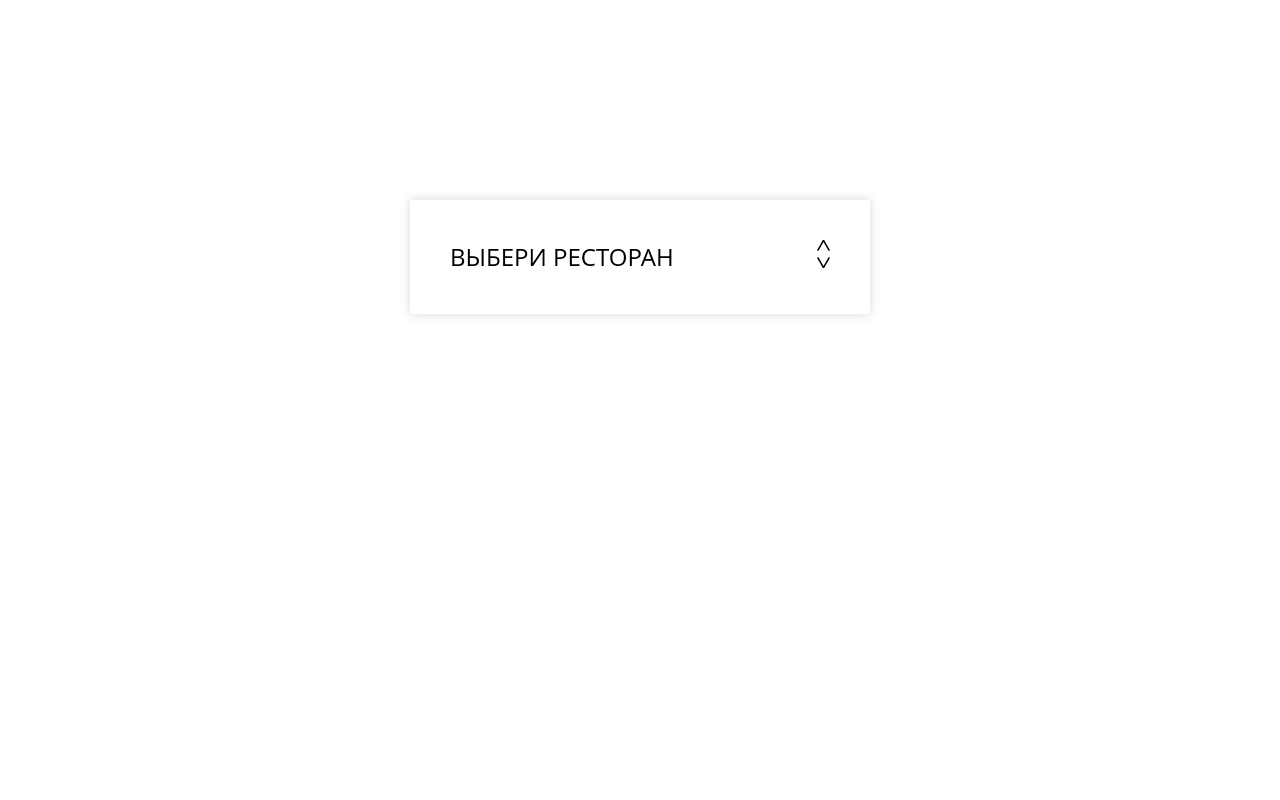
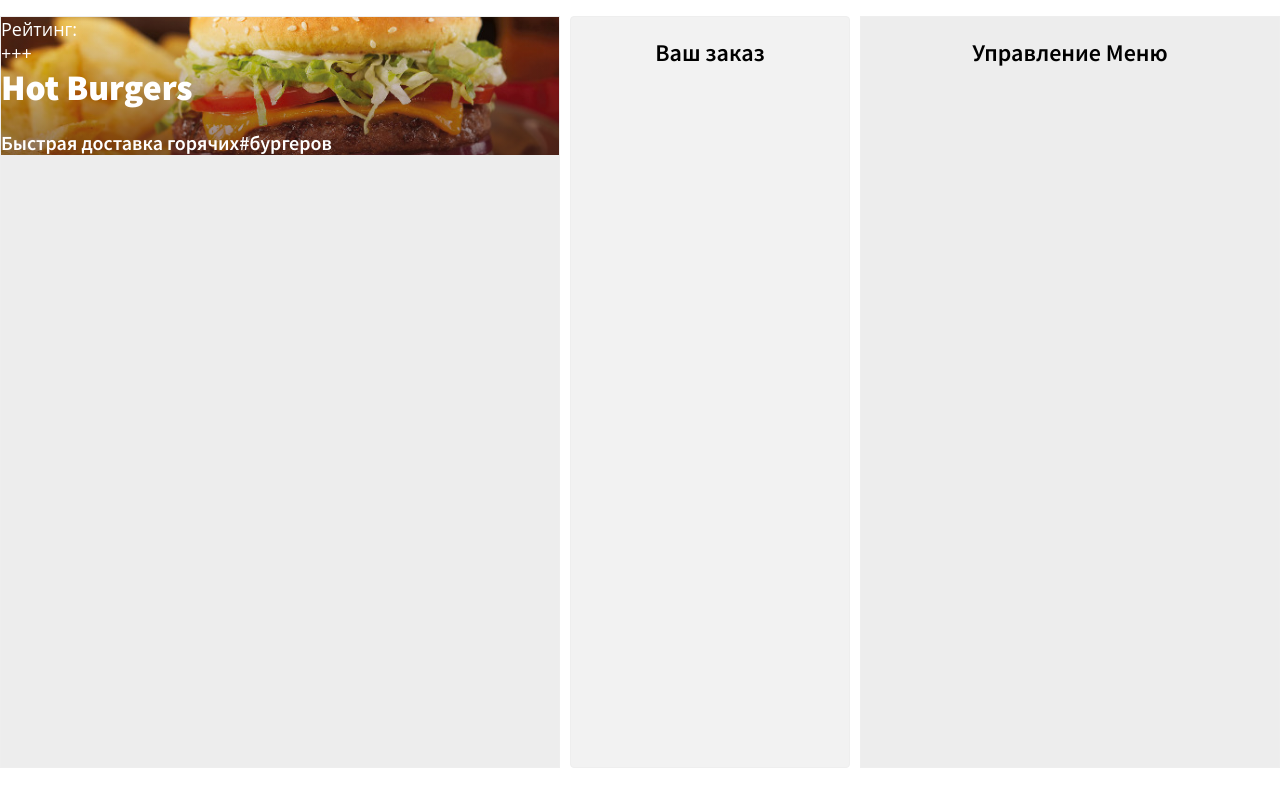
Before and after one commit to AlesVoronin/MyBurgerApp, a React (Create React App) app: page / in a window 1280 px wide. Built offline with nearby package versions, Linux system fonts and the light colour scheme.

Commit message:
feat: add component App

```diff
--- /dev/null
+++ b/src/components/App.js
@@ -0,0 +1,19 @@
+import React from 'react';
+import Header from './Header';
+import Order from './Order';
+import MenuAdmin from './MenuAdmin';
+
+class App extends React.Component {
+    render() {
+        return (
+            <div className='burger-paradise'>
+                <div className='menu'>
+                    <Header/>
+                </div>
+                <Order/>
+                <MenuAdmin/>
+            </div>
+        )
+    }
+}
+export default App;
--- /dev/null
+++ b/src/components/Header.js
@@ -0,0 +1,31 @@
+import React from 'react';
+
+class Header extends React.Component {
+    render() {
+        return (
+           <header className='top'>
+               <div className='wrap'>
+                   <div className='header=content'>
+                       <div className='header-rating'>
+                           <div className='header-rating_tag'>Рейтинг: </div>
+                           <div className='header-rating_icon'>+++</div>
+                       </div>
+
+                       <div className='header-divider'/>
+                       <h1 className='font-effect-fire-animation'>Hot Burgers</h1>
+
+                       <h3>
+                           <span>
+                               Быстрая доставка горячих
+                               <span className='sub-header'>#бургеров</span>
+                           </span>
+                       </h3>
+
+
+                   </div>
+               </div>
+           </header>
+        )
+    }
+}
+export default Header;
--- /dev/null
+++ b/src/components/MenuAdmin.js
@@ -0,0 +1,12 @@
+import React from 'react';
+
+class MenuAdmin extends React.Component {
+    render() {
+        return (
+            <div className='order-wrap'>
+                <h2>Управление Меню</h2>
+            </div>
+        );
+    }
+}
+export default MenuAdmin;
--- /dev/null
+++ b/src/components/Order.js
@@ -0,0 +1,12 @@
+import React from 'react';
+
+class Order extends React.Component {
+    render() {
+        return (
+            <div className='order-wrap'>
+                <h2>Ваш заказ</h2>
+            </div>
+        )
+    }
+}
+export default Order;
--- a/src/index.js
+++ b/src/index.js
@@ -1,7 +1,9 @@
 import React from 'react';
 import {render} from 'react-dom';
-import Landing from './components/Landing';
+import App from './components/App';
+// import App from './components/App';
 import './css/style.css';
 
 
-render(<Landing/>, document.querySelector('#root'));
+
+render(<App/>, document.querySelector('#root'));
```
